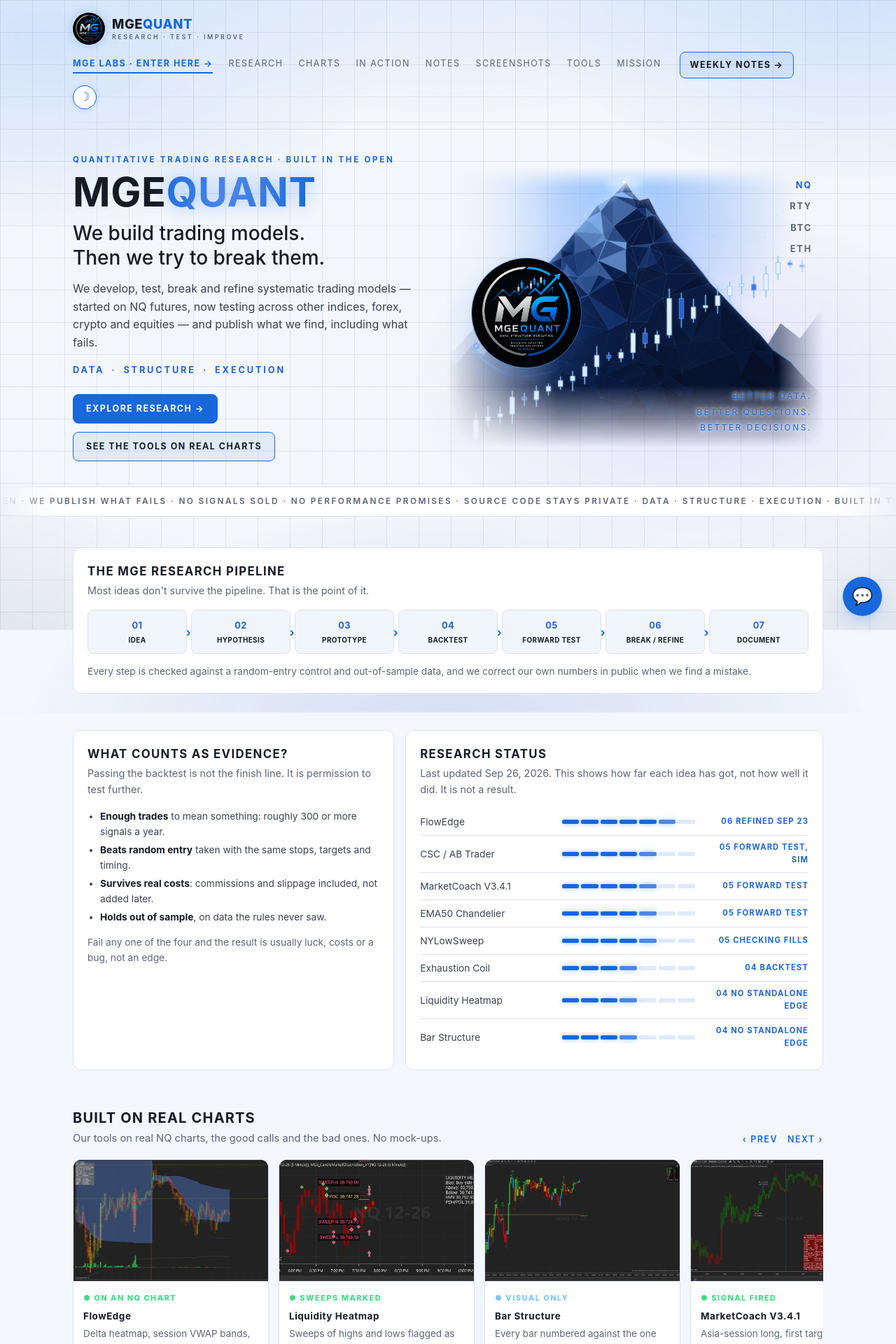
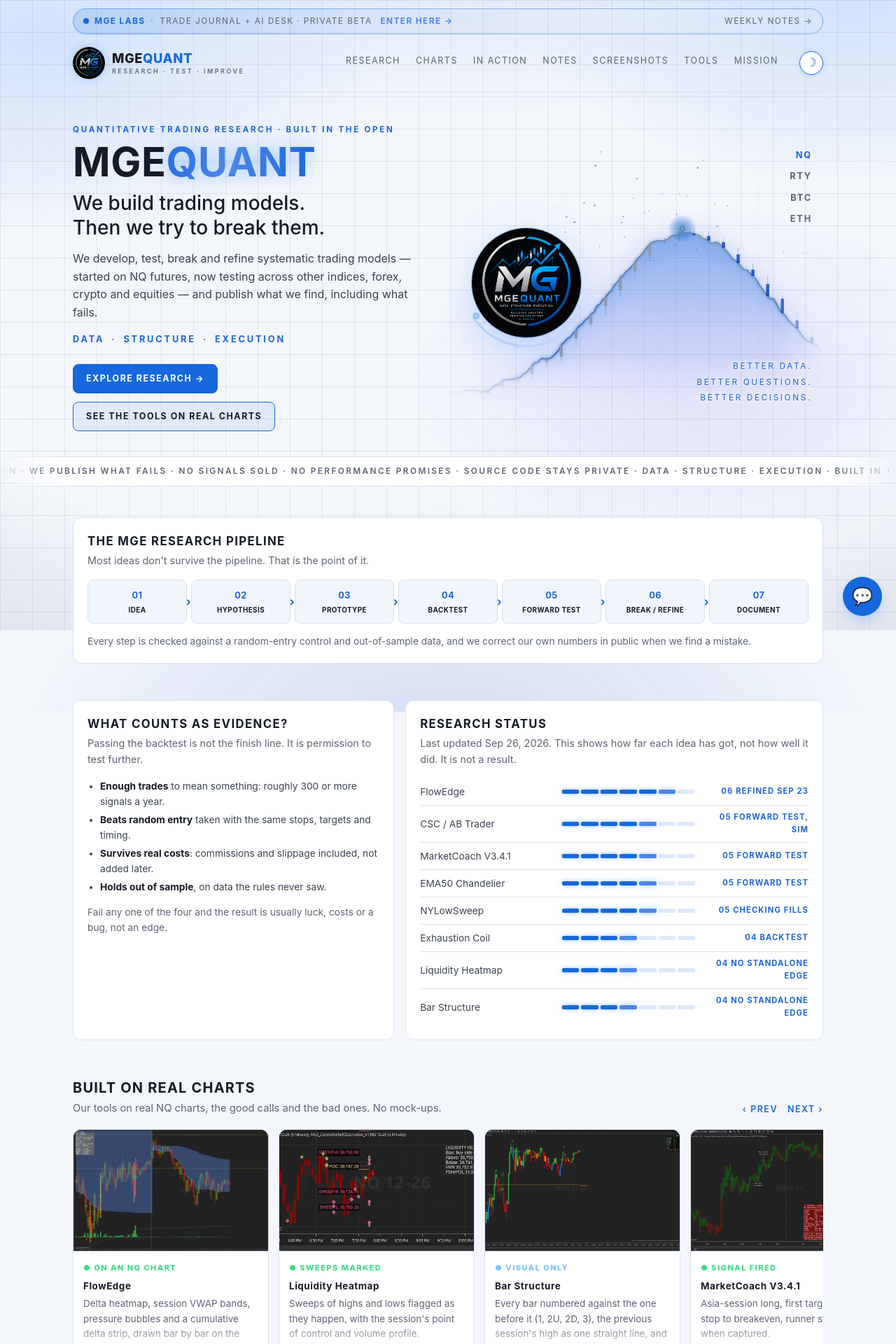
Before and after one commit to MGEQuant/MGEQuant, a Jekyll site: the page built from index.html, in a window 1280 px wide. Shown: the top 1920 px of the page at 70% size. Built offline with Jekyll 4.4.1, drawn with Linux system fonts in a browser that asks for light colours.

Commit message:
Homepage: MGE Labs strip above a one-row header, theme switch beside Mission, new equity-summit hero
- MGE Labs (private beta) + Weekly notes move from the menu to a slim strip above the header (homepage, In action).
- New hero artwork hero-mountain-equity.svg (price-chart summit); old mountain kept as a file; light-theme filter keeps it legible.

Co-Authored-By: Claude Opus 5.5 <noreply@anthropic.com>

```diff
--- a/index.html
+++ b/index.html
@@ -150,8 +150,6 @@
   .site-nav .links { display: flex; flex-wrap: wrap; gap: 6px 22px; }
   .site-nav .links a { color: var(--text-dim); font-size: 0.78rem; letter-spacing: 0.12em; text-transform: uppercase; padding-bottom: 3px; border-bottom: 2px solid transparent; }
   .site-nav .links a:hover { color: var(--blue-dim); border-bottom-color: var(--blue); }
-  .site-nav .links a.labs-link { color: var(--blue); font-weight: 700; border-bottom-color: var(--blue); }
-  .site-nav .links a.labs-link:hover { color: var(--blue-hi); }
   .btn { display: inline-flex; align-items: center; gap: 8px; padding: 10px 18px; border-radius: 8px; font-size: 0.78rem; font-weight: 700; letter-spacing: 0.12em; text-transform: uppercase; border: 1px solid var(--blue); transition: transform 0.18s ease, box-shadow 0.18s ease, background 0.18s ease; }
   .btn:hover { transform: translateY(-2px); box-shadow: 0 10px 24px -12px rgba(59, 139, 255, 0.8); }
   .btn-solid { background: var(--blue); color: #fff; }
@@ -292,6 +290,9 @@
   .hero-visual .logo-stage { left: 21%; top: 52%; }
   .hero-visual .logo-stage img { width: 156px; height: 156px; }
   .hero-visual .mountain { object-position: 70% 100%; }
+  /* light theme: the chart artwork is drawn for a dark sky; deepen it so the white ridge and candles stay visible */
+  :root[data-theme="light"] .hero-visual .mountain { filter: brightness(.62) saturate(1.6) contrast(1.15); }
+  @media (prefers-color-scheme: light) { :root:not([data-theme="dark"]) .hero-visual .mountain { filter: brightness(.62) saturate(1.6) contrast(1.15); } }
   .gallery-cta { display: flex; flex-wrap: wrap; gap: 10px; margin: 16px 0 0; }
   .gallery-note { margin: 6px 0 0; color: var(--text-dim); font-size: 0.8rem; }
 
@@ -436,15 +437,32 @@
   @media (prefers-reduced-motion: reduce) {
     *, *::before, *::after { animation: none !important; transition: none !important; scroll-behavior: auto !important; }
   }
+  /* MGE Labs strip above the header (Labs + weekly notes live here, not in the menu) */
+  .site-nav .theme-toggle { margin-left: 4px; }
+  @keyframes labs-pulse { 0%,100% { box-shadow: 0 0 0 0 rgba(59,139,255,.55); } 50% { box-shadow: 0 0 0 6px rgba(59,139,255,0); } }
+  .labs-dot { width: 8px; height: 8px; border-radius: 50%; background: var(--blue); animation: labs-pulse 2.2s ease-in-out infinite; flex-shrink: 0; }
+  .labs-strip { display: flex; align-items: center; justify-content: space-between; gap: 10px 18px; flex-wrap: wrap; margin-top: 12px; padding: 8px 14px; border: 1px solid color-mix(in oklab, var(--blue) 45%, transparent); border-radius: 999px; background: linear-gradient(90deg, color-mix(in oklab, var(--blue) 16%, transparent), transparent 70%); font-size: 0.74rem; letter-spacing: 0.12em; text-transform: uppercase; animation: rise .5s ease both; }
+  .labs-strip a { display: inline-flex; align-items: center; gap: 8px; color: var(--silver); }
+  .labs-strip b { color: var(--blue); }
+  .labs-strip .ls-sep, .labs-strip .ls-dim { color: var(--text-dim); }
+  .labs-strip .ls-go { color: var(--blue-hi); font-weight: 700; margin-left: 4px; }
+  .labs-strip a:hover .ls-go { text-decoration: underline; }
+  .labs-strip a.labs-strip-notes { color: var(--text-dim); }
+  .labs-strip a.labs-strip-notes:hover { color: var(--blue-hi); }
+  @media (max-width: 640px) { .labs-strip { border-radius: 14px; } .labs-strip .ls-dim, .labs-strip .ls-sep { display: none; } }
+  @media (prefers-reduced-motion: reduce) { .labs-dot { animation: none; } }
 </style>
 <link rel="stylesheet" href="/assets/css/faq-bot.css">
 </head>
 <body>
   <div class="container">
+    <div class="labs-strip">
+      <a class="labs-strip-main" href="https://journal.mgequant.com/"><span class="labs-dot" aria-hidden="true"></span><b>MGE Labs</b><span class="ls-sep">&middot;</span><span class="ls-dim">Trade journal + AI desk &middot; private beta</span><span class="ls-go">Enter here &rarr;</span></a>
+      <a class="labs-strip-notes" href="https://mgequantnotes.substack.com" target="_blank" rel="noopener noreferrer">Weekly notes &rarr;</a>
+    </div>
     <nav class="site-nav">
       <a class="brand" href="./"><img src="assets/img/mgequant-logo.png" alt=""><span class="bt"><span>MGE<b>QUANT</b></span><small>Research &middot; Test &middot; Improve</small></span></a>
       <div class="links">
-        <a class="labs-link" href="https://journal.mgequant.com/" title="MGE Labs: our trade journal and AI desk (private beta)">MGE Labs &middot; Enter here &rarr;</a>
         <a href="DevelopmentLogs/">Research</a>
         <a href="#charts">Charts</a>
         <a href="in-action.html">In action</a>
@@ -453,7 +471,6 @@
         <a href="mgequant-propfirm-calculator.html">Tools</a>
         <a href="Mission%20and%20Vision/">Mission</a>
       </div>
-      <a class="btn btn-ghost" href="https://mgequantnotes.substack.com" target="_blank" rel="noopener noreferrer">Weekly notes &rarr;</a>
       <button class="theme-toggle" data-theme-toggle aria-label="Switch light/dark theme" type="button">&#9788;</button>
     </nav>
 
@@ -470,7 +487,7 @@
         </div>
       </div>
       <div class="hero-visual" aria-hidden="true">
-        <img class="mountain" src="assets/img/hero-mountain.svg" alt="" width="900" height="520" fetchpriority="high">
+        <img class="mountain" src="assets/img/hero-mountain-equity.svg" alt="" width="900" height="520" fetchpriority="high">
         <span class="logo-stage"><img src="assets/img/mgequant-logo.png" alt=""><span class="logo-orbit"></span><span class="logo-trail"></span></span>
         <div class="markets"><span>NQ</span><span>RTY</span><span>BTC</span><span>ETH</span></div>
         <div class="slogan">Better data.<br>Better questions.<br>Better decisions.</div>
```
Also changed, not shown: in-action.html (+18 -4 lines), assets/img/hero-mountain-equity.svg (added).
